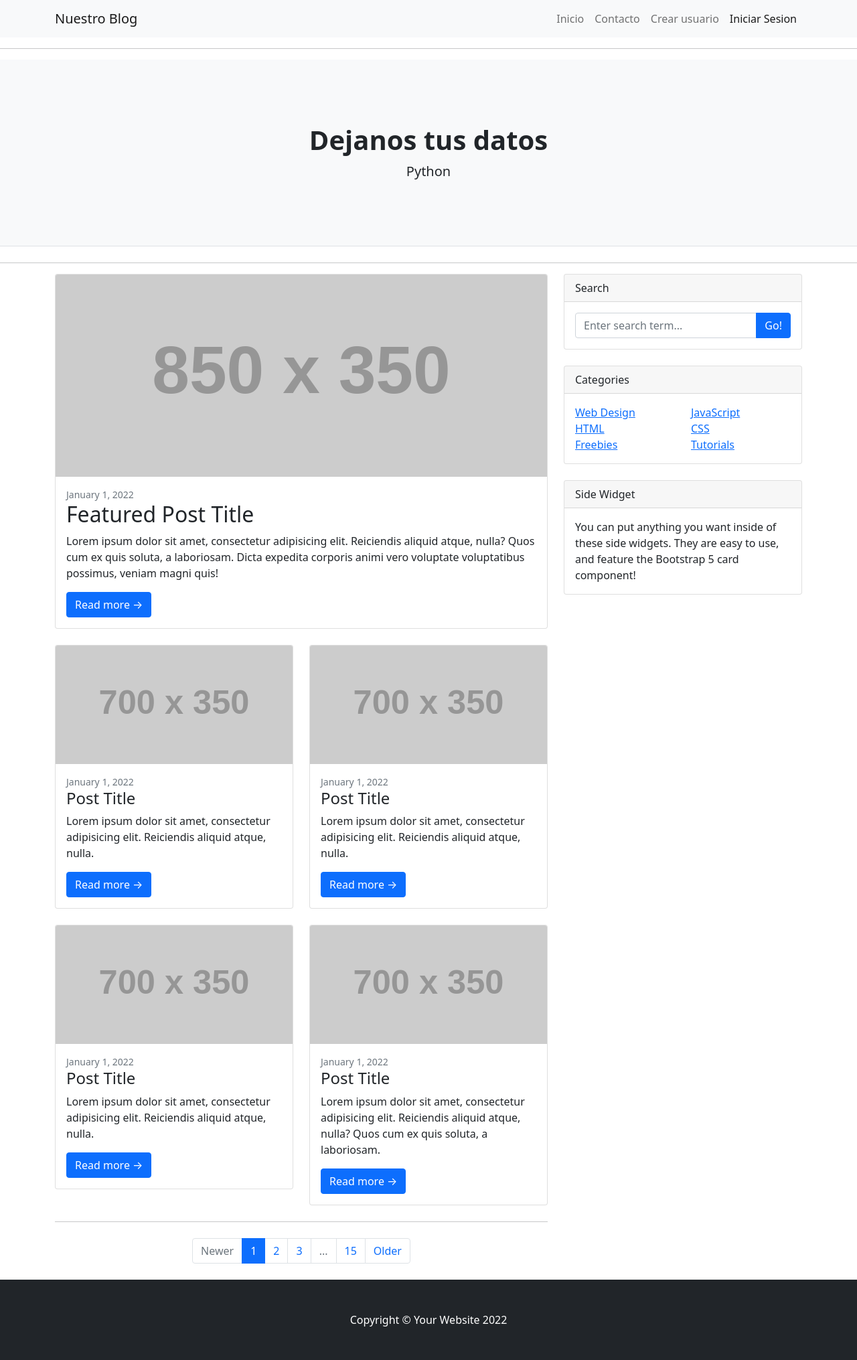
After one commit to EugeGonzalez/Entrrega1-Gonzalez, a Django app: page /AppBlog/contacto/ in a window 1280 px wide. The commit adds this page. Shown: the whole page at 67% size. Run offline with Django 4.2, Linux system fonts and the light colour scheme; grey boxes labelled with a size stand in for pictures from a placeholder-image service; some libraries are stand-ins or nearby versions.

Commit message:
Herencias

```diff
--- /dev/null
+++ b/AppBlog/templates/AppBlog/contacto.html
@@ -0,0 +1,8 @@
+{% extends "AppBlog/principal.html" %}
+{% load static %}
+
+{% block titulo %}
+
+<h1 class="fw-bolder">Dejanos tus datos</h1>
+
+{% endblock %}
--- a/AppBlog/templates/contacto.html
+++ b/AppBlog/templates/AppBlog/index.html
@@ -1,7 +1,8 @@
 {% extends "AppBlog/principal.html" %}
 {% load static %}
 
-{% block contenido_que_cambia %}
-<h1>Dejanos tus datos</h1>
+{% block titulo %}
+
+<h1 class="fw-bolder">Bienvenidos a Blog</h1>
 
 {% endblock %}
--- /dev/null
+++ b/AppBlog/templates/AppBlog/inicioSesion.html
@@ -0,0 +1,2 @@
+{% extends "AppBlog/principal.html" %}
+{% load static %}
--- /dev/null
+++ b/AppBlog/templates/AppBlog/nuevoUsuario.html
@@ -0,0 +1,3 @@
+
+{% extends "AppBlog/principal.html" %}
+{% load static %}
--- a/AppBlog/templates/index.html
+++ b/AppBlog/templates/AppBlog/principal.html
@@ -14,33 +14,38 @@
     </head>
     <body>
         <!-- Responsive navbar-->
-        <nav class="navbar navbar-expand-lg navbar-dark bg-dark">
+        <nav class="navbar navbar-expand-lg navbar-light bg-light">
             <div class="container">
                 <a class="navbar-brand" href="#!">Nuestro Blog</a>
                 <button class="navbar-toggler" type="button" data-bs-toggle="collapse" data-bs-target="#navbarSupportedContent" aria-controls="navbarSupportedContent" aria-expanded="false" aria-label="Toggle navigation"><span class="navbar-toggler-icon"></span></button>
                 <div class="collapse navbar-collapse" id="navbarSupportedContent">
                     <ul class="navbar-nav ms-auto mb-2 mb-lg-0">
-                        <li class="nav-item"><a class="nav-link" href="#">Inicio</a></li>
-                        <li class="nav-item"><a class="nav-link" href="#!">Nosotros</a></li>
-                        <li class="nav-item"><a class="nav-link" href="./contacto.html">Contacto</a></li>
-                        <li class="nav-item"><a class="nav-link active" aria-current="page" href="#">Iniciar Sesion</a></li>
+                        <li class="nav-item"><a class="nav-link" href="{% url 'inicio' %}">Inicio</a></li>
+
+                        <li class="nav-item"><a class="nav-link" href="{% url 'contacto' %}">Contacto</a></li>
+                       <li class="nav-item"><a class="nav-link" href="{% url 'crear' %}">Crear usuario </a></li>
+                        <li class="nav-item"><a class="nav-link active" aria-current="page" href="{% url 'inicioSesion' %}">Iniciar Sesion</a></li>
                     </ul>
                 </div>
             </div>
         </nav>
-        {% block contenido_que_cambia %}
 
+        <hr>
 
-        {% endblock %}
 
         <header class="py-5 bg-light border-bottom mb-4">
             <div class="container">
                 <div class="text-center my-5">
-                    <h1 class="fw-bolder">Bienvenidos a Blog!</h1>
+                    {% block titulo %}
+
+                    {% endblock %}
+
                     <p class="lead mb-0">Python</p>
                 </div>
             </div>
         </header>
+
+        <hr>
 
         <div class="container">
             <div class="row">
--- a/AppBlog/urls.py
+++ b/AppBlog/urls.py
@@ -2,9 +2,9 @@ from django.urls import path
 from .views import *
 
 urlpatterns = [
-    path('', inicio),
+    path('', inicio, name='inicio'),
     path('admin/', admin),
-    path('inicioSesion/', inicioSesion),
-    path('crearUsuario/', crearUsuario),
-    path('contacto/', contacto),
+    path('inicioSesion/', inicioSesion, name='inicioSesion'),
+    path('crearUsuario/', crearUsuario, name='crear'),
+    path('contacto/', contacto, name='contacto'),
 ]
--- a/AppBlog/views.py
+++ b/AppBlog/views.py
@@ -5,20 +5,20 @@ from AppBlog.models import *
 
 
 def inicio(request):
-    return render (request, "templates/index.html")
+    return render (request, "AppBlog/index.html")
 
 
 def admin(request):
-    return render(request, "templates/nosotros.html")
+    return render(request, "AppBlog/nosotros.html")
 
 
 def inicioSesion(request):
-    return render(request, "templates/inicioSesion.html")
+    return render(request, "AppBlog/inicioSesion.html")
 
 
 def crearUsuario(request):
-    return render(request, "templates/nuevoUsuario.html")
+    return render(request, "AppBlog/nuevoUsuario.html")
 
 
 def contacto(request):
-    return render(request, "templates/contacto.html")
+    return render(request, "AppBlog/contacto.html")
```
Also changed, not shown: AppBlog/templates/nuevoUsuario.html (deleted, +0 -14 lines), AppBlog/templates/AppBlog/nosotros.html (added), AppBlog/templates/nosotros.html (deleted).
